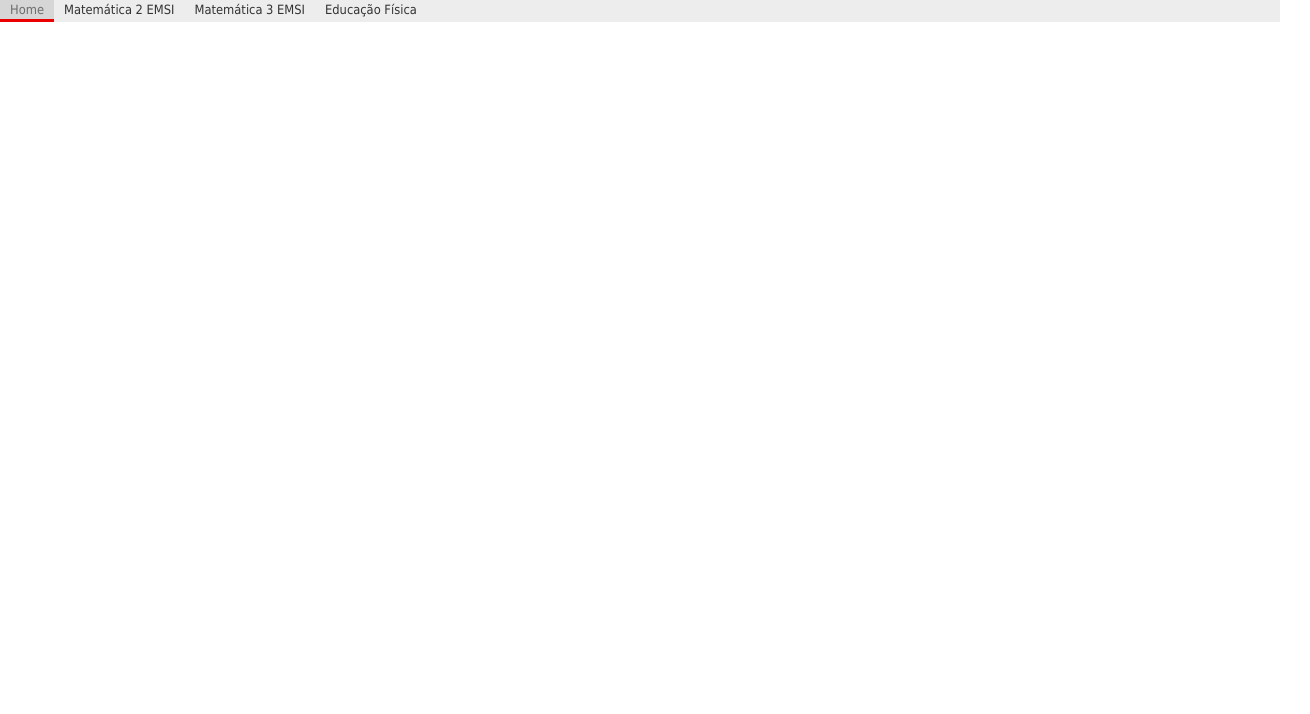
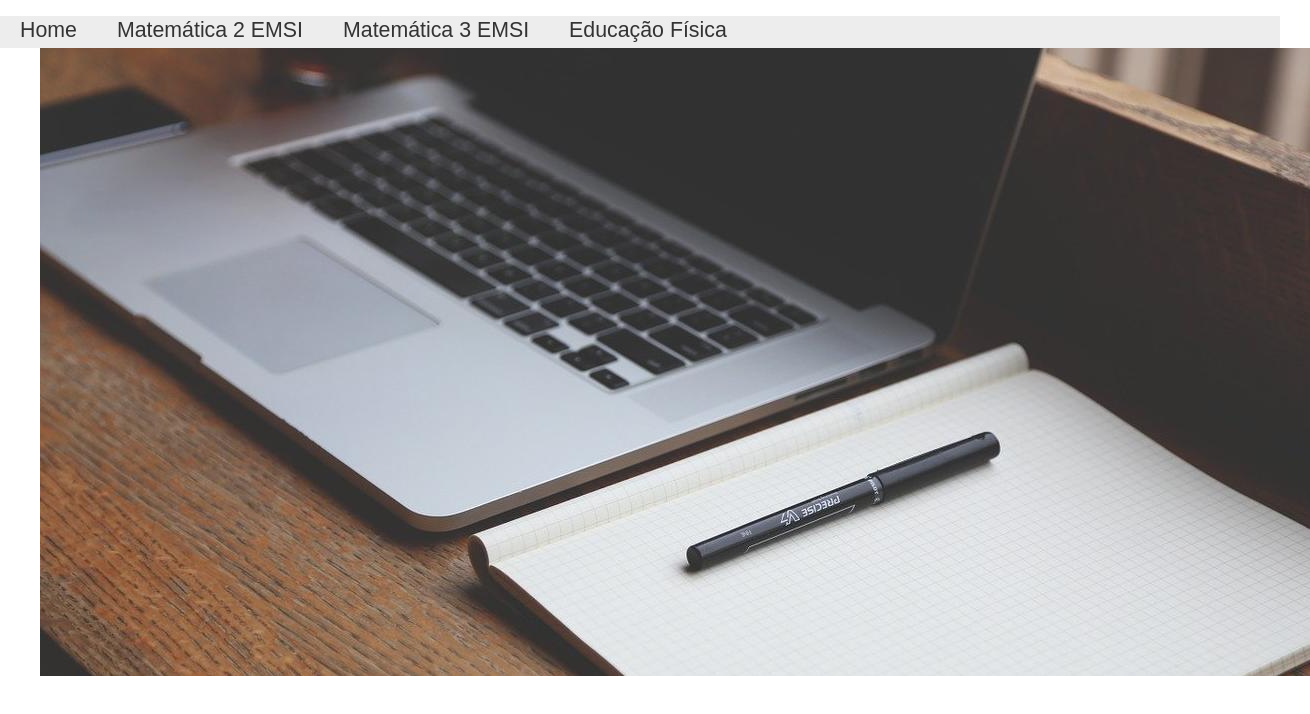
Before and after one commit to l3e/site, a plain HTML site: page index.html in a window 1280 px wide. Shown: the whole page, 1310 px wide, since content can reach past the window. Drawn offline with Linux system fonts and the light colour scheme.

Commit message:
Atualialização

```diff
--- a/estilo.css
+++ b/estilo.css
@@ -1,71 +1,34 @@
 @charset "UTF-8";
 
-*{margin: 0; padding: 0;}
-
-body{
-font-family: arial, helvetica, sans-serif;
-font-size: 12px;
+body {
+    padding:0px;
+    margin:0px;
 }
 
-.menu{
-list-style:none;
-border:1px solid #c0c0c0;
-float:left;
+#menu ul {
+    padding:0px;
+    margin:0px;
+    float: left;
+    width: 100%;
+    background-color:#EDEDED;
+    list-style:none;
+    font:100% Sans-serif;
+    font-size: 16pt;
 }
 
-.menu li a{color:#333; text-decoration:none; padding:5px 10px; display:block;}
+#menu ul li { display: inline; }
 
-.menu li a:hover{
-background:#333;
-color:#fff;
--moz-box-shadow:0 3px 10px 0 #CCC;
--webkit-box-shadow:0 3px 10px 0 #ccc;
-text-shadow:0px 0px 5px #fff;
+#menu ul li a {
+    background-color:#EDEDED;
+    color: #333;
+    text-decoration: none;
+    border-bottom:3px solid #EDEDED;
+    padding: 2px 20px;
+    float:left;
 }
 
-.menu li  ul{
-position:absolute;
-top:25px;
-left:0;
-background-color:#fff;
-display:none;
+#menu ul li a:hover {
+    background-color:#D6D6D6;
+    color: #6D6D6D;
+    border-bottom:3px solid #0a0a0a;
 }
-/*
-h1 {
-    font-family: 'Courier New', Courier, monospace;
-    font-size: 50pt;
-}
-
-figure.foto-cabecario {
-    position: relative;
-    border: 0pt;
-}
-
-figure.foto-cabecario img {
-    width: 100%;
-    height: 100%;
-}
-
-figure.fot-cabecario caption {
-    position: absolute;
-    top: 0pt;
-}
-*/
-/*Formatação do Menu*/
-/*nav#menu {
-    display: block;
-    position: relative;
-}
-
-nav#menu ul{
-    list-style: none;
-    position: absolute;
-    top: -2pt;
-    left: 400pt;
-}
-nav#menu li{
-    display: inline;
-    background-color: white;
-    padding: 10pt;
-    margin: 2pt;
-}*/
--- a/index.html
+++ b/index.html
@@ -1,44 +1,15 @@
 <!DOCTYPE html>
 <html lang="pt-br">
+
 <head>
+
 	<meta charset="UTF-8">
 	<meta name="viewport" content="width=device-width, initial-scale=1.0">
+
+	<link rel="stylesheet" type="text/css" href="estilo.css">
+
 	<title>L3E</title>
-	<style type="text/css">
 
-		body {
-			padding:0px;
-			margin:0px;
-		}
-
-		#menu ul {
-			padding:0px;
-			margin:0px;
-			float: left;
-			width: 100%;
-			background-color:#EDEDED;
-			list-style:none;
-			font:80% Tahoma;
-		}
-
-		#menu ul li { display: inline; }
-
-		#menu ul li a {
-			background-color:#EDEDED;
-			color: #333;
-			text-decoration: none;
-			border-bottom:3px solid #EDEDED;
-			padding: 2px 10px;
-			float:left;
-		}
-
-		#menu ul li a:hover {
-			background-color:#D6D6D6;
-			color: #6D6D6D;
-			border-bottom:3px solid #EA0000;
-		}
-
-	</style>
 </head>
 
 <body>
@@ -50,5 +21,9 @@
 			<li><a href="ed-fisica.html">Educação Física</a></li>
 		</ul>
 	</div>
+	<figure id="figura-topo">
+		<img src="imagem_topo.jpg">
+	</figure>
+
 </body>
 </html>
```
